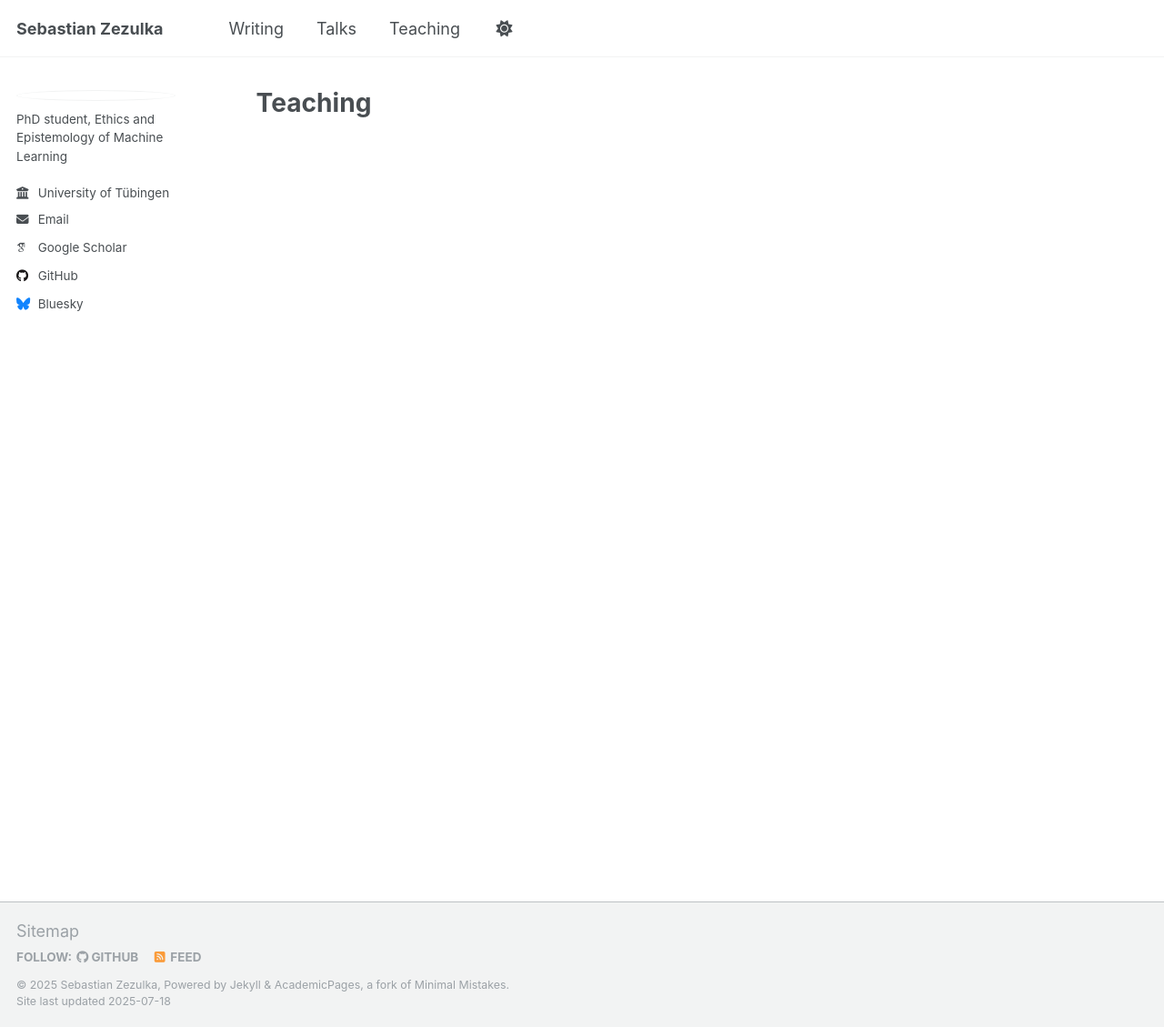
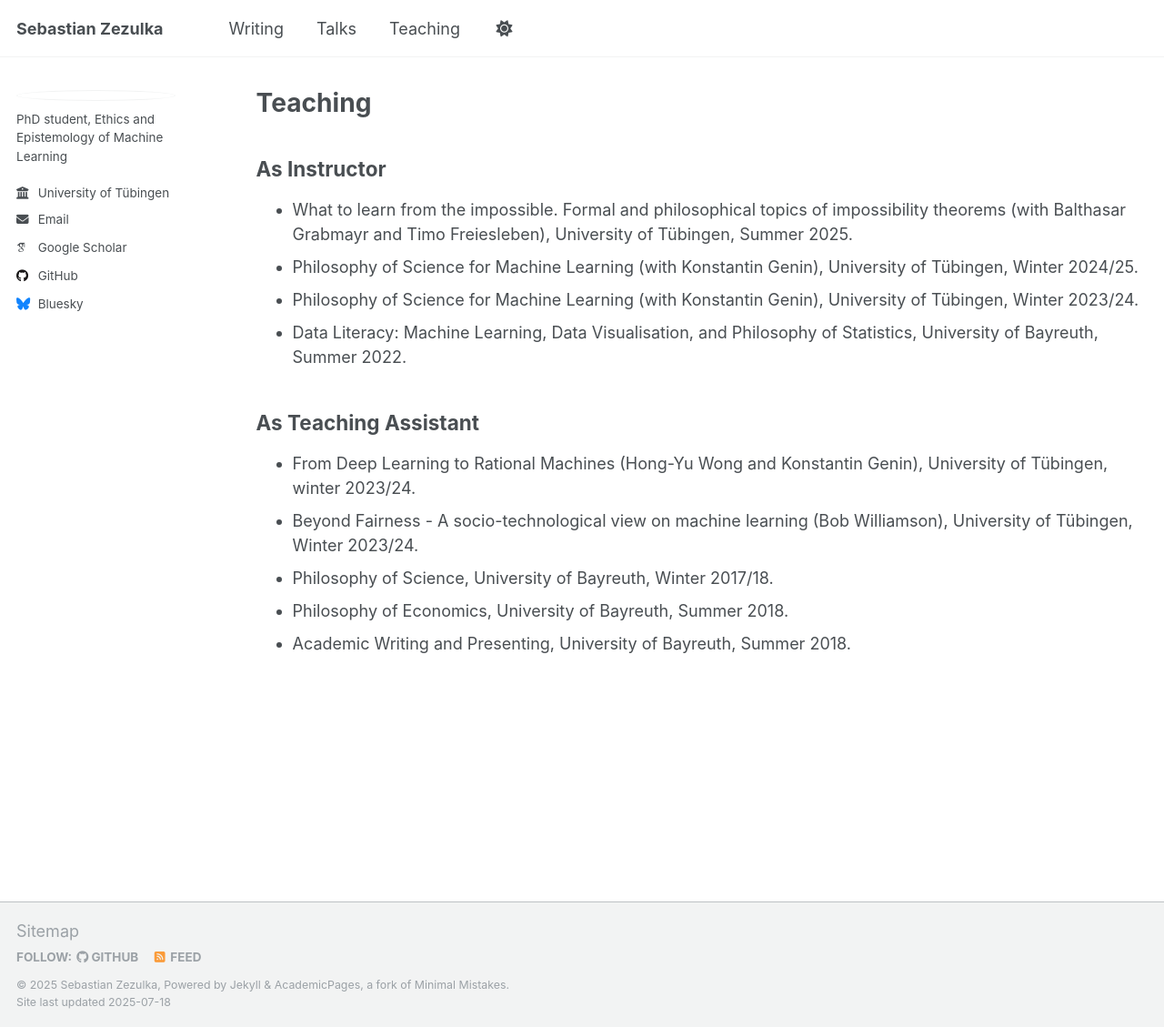
Before and after one commit to sezezulka/sezezulka.github.io, a Jekyll site: the page built from _pages/teaching.md, in a window 1280 px wide and 1129 px high. Shown: the whole window at 91% size. Built offline with Jekyll 4.4.1, drawn with Linux system fonts in a browser that asks for light colours; some web fonts are replaced; a script that is not in the unit is left out.

Commit message:
Talks and Writing

```diff
--- a/_pages/teaching.md
+++ b/_pages/teaching.md
@@ -7,3 +7,16 @@ redirect_from:
     - /teach/
     - /teach.html
 ---
+
+## As Instructor
+- What to learn from the impossible. Formal and philosophical topics of impossibility theorems (with Balthasar Grabmayr and Timo Freiesleben), University of Tübingen, Summer 2025.
+- Philosophy of Science for Machine Learning (with Konstantin Genin), University of Tübingen, Winter 2024/25.
+- Philosophy of Science for Machine Learning (with Konstantin Genin), University of Tübingen, Winter 2023/24.
+- Data Literacy: Machine Learning, Data Visualisation, and Philosophy of Statistics, University of Bayreuth, Summer 2022.
+
+## As Teaching Assistant
+- From Deep Learning to Rational Machines (Hong-Yu Wong and Konstantin Genin), University of Tübingen, winter 2023/24.
+- Beyond Fairness - A socio-technological view on machine learning (Bob Williamson), University of Tübingen, Winter 2023/24.
+- Philosophy of Science, University of Bayreuth, Winter 2017/18.
+- Philosophy of Economics, University of Bayreuth, Summer 2018.
+- Academic Writing and Presenting, University of Bayreuth, Summer 2018.
```
Also changed, not shown: _pages/talks.html (deleted, +0 -16 lines), _pages/writing.md (+6 -1 lines), _pages/talks.md (added).
